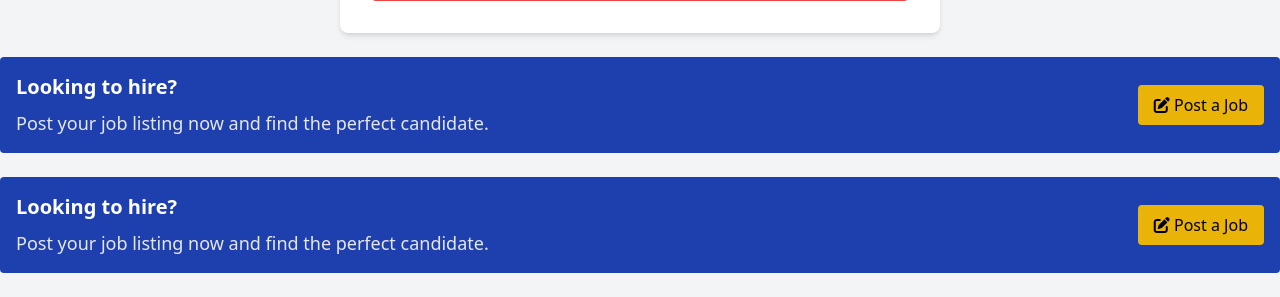
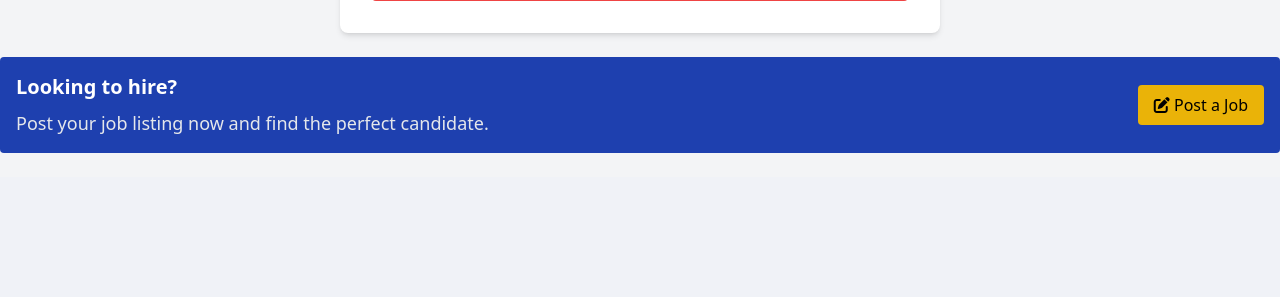
Before and after one commit to ardaaltinors/CareerFinder, a PHP site: page /post-job.php in a window 1280 px wide. Shown: the part 1177-1474 px from the top of the page. After the commit the page ends 1330 px from the top, so only its background shows below. Run offline with PHP 8.4, Linux system fonts and the light colour scheme; data comes from the database, SQL or seed files in the repository; both versions use the stored data as it was after the commit.

Commit message:
Bug fixes

```diff
--- a/index.php
+++ b/index.php
@@ -69,7 +69,7 @@
             }
             ?>
         </div>
-        <a href="listings.php" class="block text-xl text-center">
+        <a href="listings.php" class="block text-xl text3-center">
             <i class="fa fa-arrow-alt-circle-right"></i> Show All Jobs
         </a>
     </div>
--- a/post-job.php
+++ b/post-job.php
@@ -4,7 +4,6 @@
 include 'config.php';
 
 if ($_SERVER['REQUEST_METHOD'] === 'POST') {
-    session_start();
     $creator_email = $_SESSION['user']; // Get the logged-in user's email
 
     try {
@@ -82,17 +81,5 @@ if ($_SERVER['REQUEST_METHOD'] === 'POST') {
     </div>
 </section>
 
-<!-- Bottom Banner -->
-<section class="container mx-auto my-6">
-    <div class="bg-blue-800 text-white rounded p-4 flex items-center justify-between">
-        <div>
-            <h2 class="text-xl font-semibold">Looking to hire?</h2>
-            <p class="text-gray-200 text-lg mt-2">Post your job listing now and find the perfect candidate.</p>
-        </div>
-        <a href="post-job.php" class="bg-yellow-500 hover:bg-yellow-600 text-black px-4 py-2 rounded hover:shadow-md transition duration-300">
-            <i class="fa fa-edit"></i> Post a Job
-        </a>
-    </div>
-</section>
 
 <?php include 'templates/footer.php'; ?>
```
Also changed, not shown: edit.php (+0 -13 lines), test_db_connection.php (deleted, +0 -11 lines), README.md (added), data/career_website.db.
